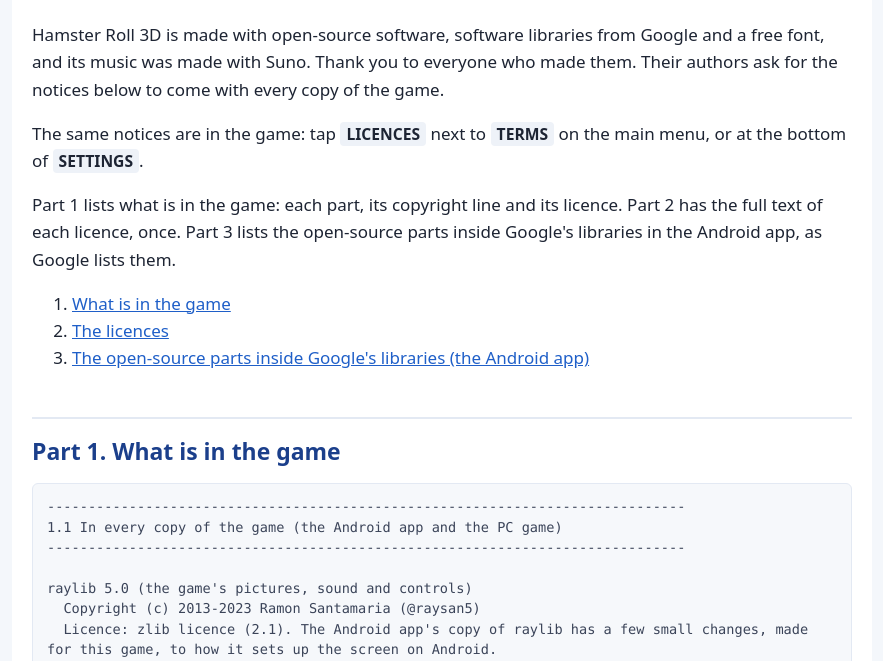
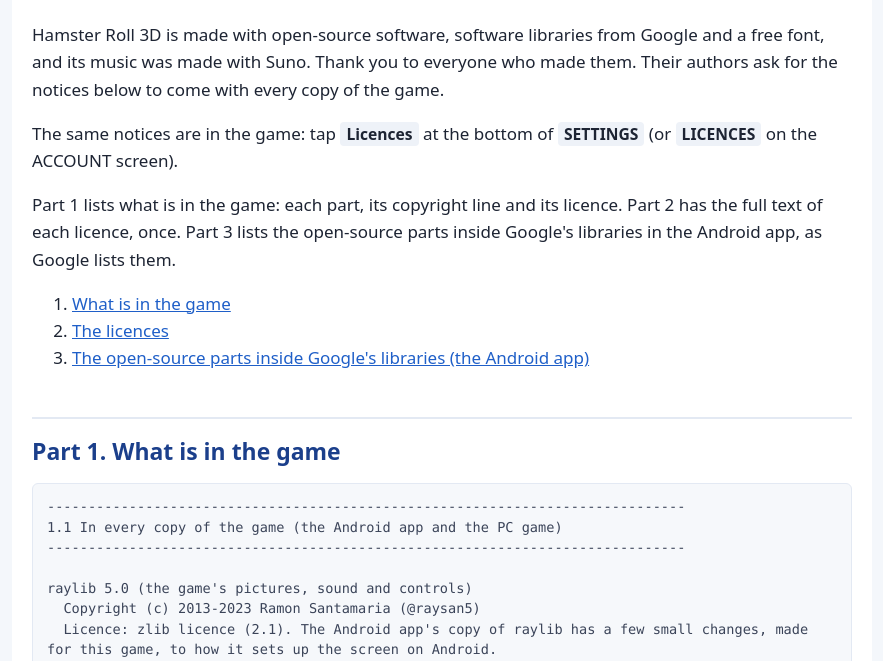
Before and after one commit to schneidersin/schneidersin.github.io, a plain HTML site: page hamster-roll-3d/notices.html in a window 1280 px wide. Shown: the part 139-800 px from the top of the page, without its empty margins (198-1081 px from the left). Drawn offline with Linux system fonts and the light colour scheme.

Commit message:
Terms and notices: the game's Licences link is at the bottom of Settings now (not on the main menu)

```diff
--- a/hamster-roll-3d/notices.html
+++ b/hamster-roll-3d/notices.html
@@ -26,7 +26,7 @@
 For the game <strong>Hamster Roll 3D</strong>. Back to the <a href="terms.html#credits">Terms of Service</a>.</p>
 
 <p>Hamster Roll 3D is made with open-source software, software libraries from Google and a free font, and its music was made with Suno. Thank you to everyone who made them. Their authors ask for the notices below to come with every copy of the game.</p>
-<p>The same notices are in the game: tap <span class="btn">LICENCES</span> next to <span class="btn">TERMS</span> on the main menu, or at the bottom of <span class="btn">SETTINGS</span>.</p>
+<p>The same notices are in the game: tap <span class="btn">Licences</span> at the bottom of <span class="btn">SETTINGS</span> (or <span class="btn">LICENCES</span> on the ACCOUNT screen).</p>
 <p>Part 1 lists what is in the game: each part, its copyright line and its licence. Part 2 has the full text of each licence, once. Part 3 lists the open-source parts inside Google's libraries in the Android app, as Google lists them.</p>
 
 <nav>
```
Also changed, not shown: hamster-roll-3d/terms.html (+1 -1 lines).
